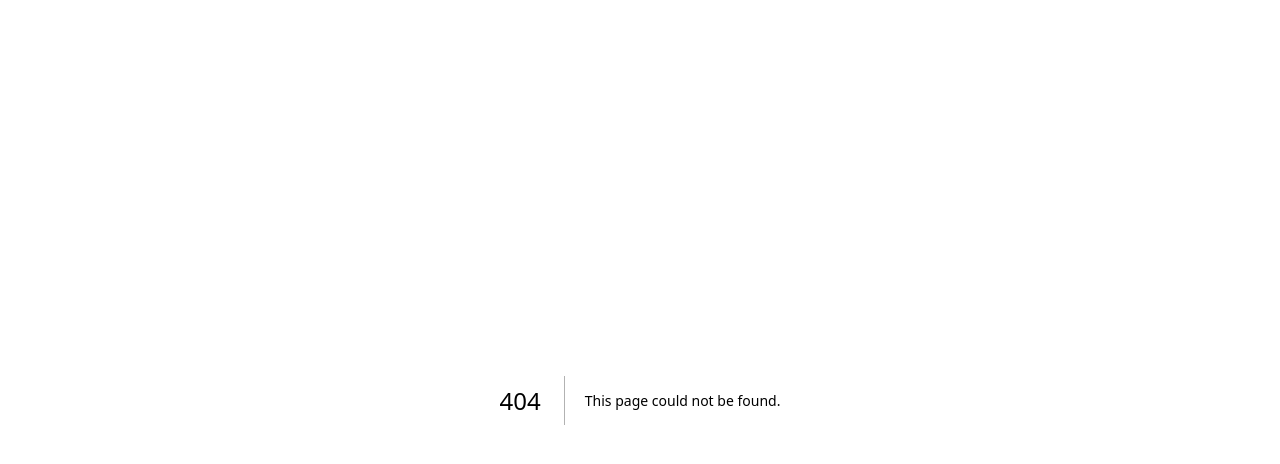
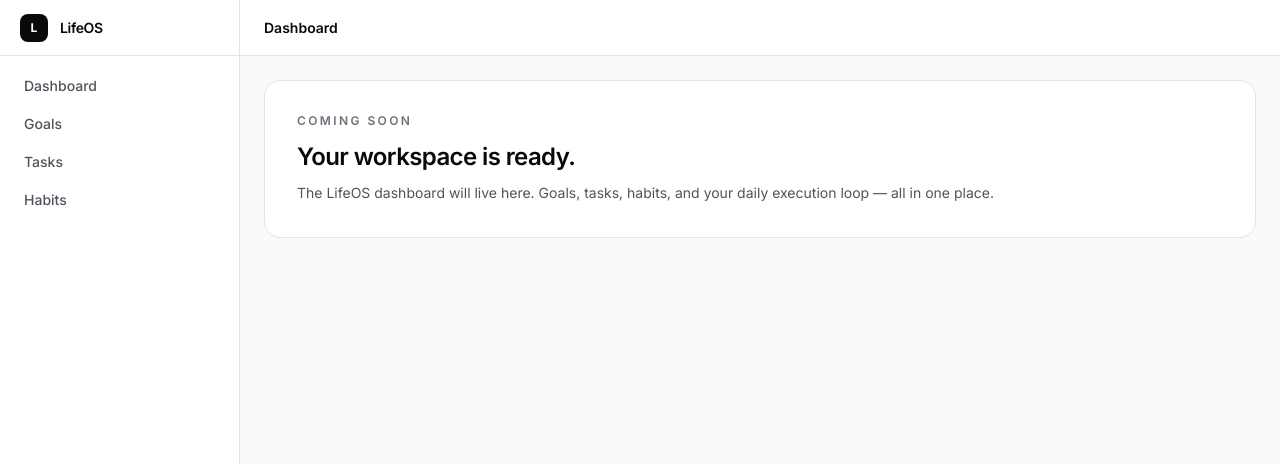
Before and after one commit to Aarjav0802/lifeos, a Next.js app: page /dashboard in a window 1280 px wide. Before the commit this address had no page. Shown: the top 464 px of the page. Built offline with nearby package versions, Linux system fonts and the light colour scheme.

Commit message:
Create application shell

```diff
--- /dev/null
+++ b/src/app/(app)/dashboard/page.tsx
@@ -0,0 +1,16 @@
+export default function DashboardPage() {
+  return (
+    <div className="rounded-2xl border border-zinc-200 bg-white p-8 dark:border-zinc-800 dark:bg-zinc-900">
+      <p className="text-xs font-semibold uppercase tracking-[0.2em] text-zinc-500 dark:text-zinc-400">
+        Coming soon
+      </p>
+      <h2 className="mt-3 text-2xl font-semibold tracking-tight text-zinc-950 dark:text-white">
+        Your workspace is ready.
+      </h2>
+      <p className="mt-2 text-sm leading-6 text-zinc-600 dark:text-zinc-400">
+        The LifeOS dashboard will live here. Goals, tasks, habits, and your
+        daily execution loop — all in one place.
+      </p>
+    </div>
+  );
+}
--- /dev/null
+++ b/src/app/(app)/layout.tsx
@@ -0,0 +1,9 @@
+import { AppShell } from "@/components/shell/AppShell";
+
+export default function AppLayout({
+  children,
+}: {
+  children: React.ReactNode;
+}) {
+  return <AppShell>{children}</AppShell>;
+}
--- /dev/null
+++ b/src/components/shell/AppHeader.tsx
@@ -0,0 +1,17 @@
+type AppHeaderProps = {
+  title: string;
+};
+
+
+export function AppHeader({ title }: AppHeaderProps) {
+  return (
+    <header className="flex h-14 shrink-0 items-center justify-between border-b border-zinc-200 bg-white px-6 dark:border-zinc-800 dark:bg-zinc-950">
+      <h1 className="text-sm font-semibold text-zinc-950 dark:text-white">
+        {title}
+      </h1>
+
+      {/* Reserved: user actions (avatar, notifications) */}
+     <div className="size-8" />
+    </header>
+  );
+}
--- /dev/null
+++ b/src/components/shell/AppShell.tsx
@@ -0,0 +1,25 @@
+import { AppHeader } from "@/components/shell/AppHeader";
+import { AppSidebar } from "@/components/shell/AppSidebar";
+
+type AppShellProps = {
+  children: React.ReactNode;
+
+  title?: string;
+};
+
+
+export function AppShell({ children, title = "Dashboard" }: AppShellProps) {
+  return (
+    <div className="flex h-screen overflow-hidden bg-zinc-50 dark:bg-zinc-950">
+      <AppSidebar />
+
+      <div className="flex min-w-0 flex-1 flex-col">
+        <AppHeader title={title} />
+
+        <main className="flex-1 overflow-y-auto p-6">
+          {children}
+        </main>
+      </div>
+    </div>
+  );
+}
--- /dev/null
+++ b/src/components/shell/AppSidebar.tsx
@@ -0,0 +1,39 @@
+import { siteConfig } from "@/config/site";
+import Link from "next/link";
+
+
+const appNavItems = [
+  { href: "/dashboard", label: "Dashboard" },
+  { href: "/goals", label: "Goals" },
+  { href: "/tasks", label: "Tasks" },
+  { href: "/habits", label: "Habits" },
+] as const;
+
+export function AppSidebar() {
+  return (
+    <aside className="flex h-full w-60 shrink-0 flex-col border-r border-zinc-200 bg-white dark:border-zinc-800 dark:bg-zinc-950">
+      {/* Brand */}
+      <div className="flex h-14 items-center gap-3 border-b border-zinc-200 px-5 dark:border-zinc-800">
+        <span className="flex size-7 items-center justify-center rounded-lg bg-zinc-950 text-xs font-bold text-white dark:bg-white dark:text-zinc-950">
+          {siteConfig.name[0]}
+        </span>
+        <span className="text-sm font-semibold tracking-tight text-zinc-950 dark:text-white">
+          {siteConfig.name}
+        </span>
+      </div>
+
+      {/* Navigation */}
+      <nav className="flex flex-col gap-0.5 p-3" aria-label="Main navigation">
+        {appNavItems.map((item) => (
+          <Link
+            className="rounded-lg px-3 py-2 text-sm font-medium text-zinc-600 transition-colors hover:bg-zinc-100 hover:text-zinc-950 dark:text-zinc-400 dark:hover:bg-zinc-900 dark:hover:text-white"
+            href={item.href}
+            key={item.href}
+          >
+            {item.label}
+          </Link>
+        ))}
+      </nav>
+    </aside>
+  );
+}
```
Also changed, not shown: src/app/(marketing)/page.tsx (renamed from src/app/page.tsx).
